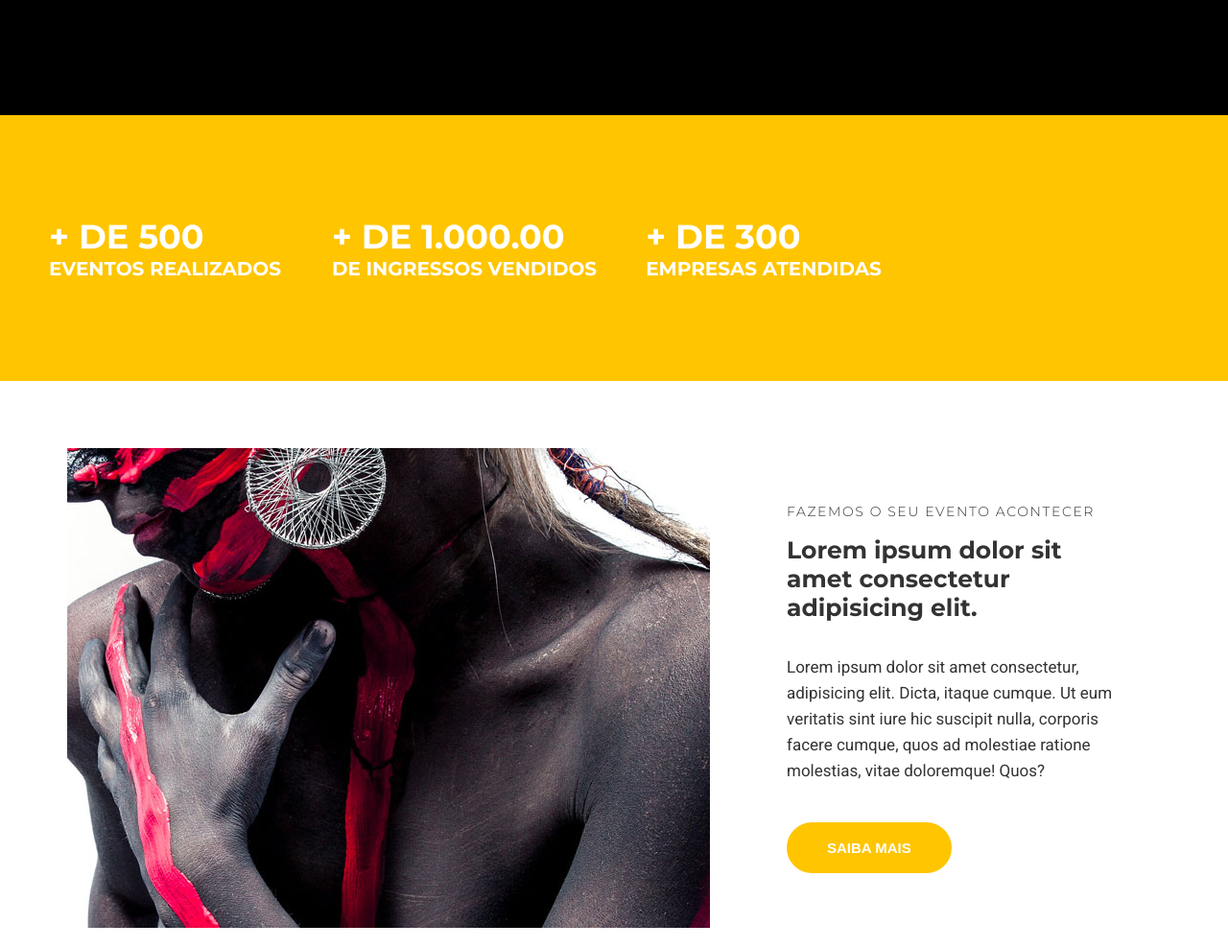
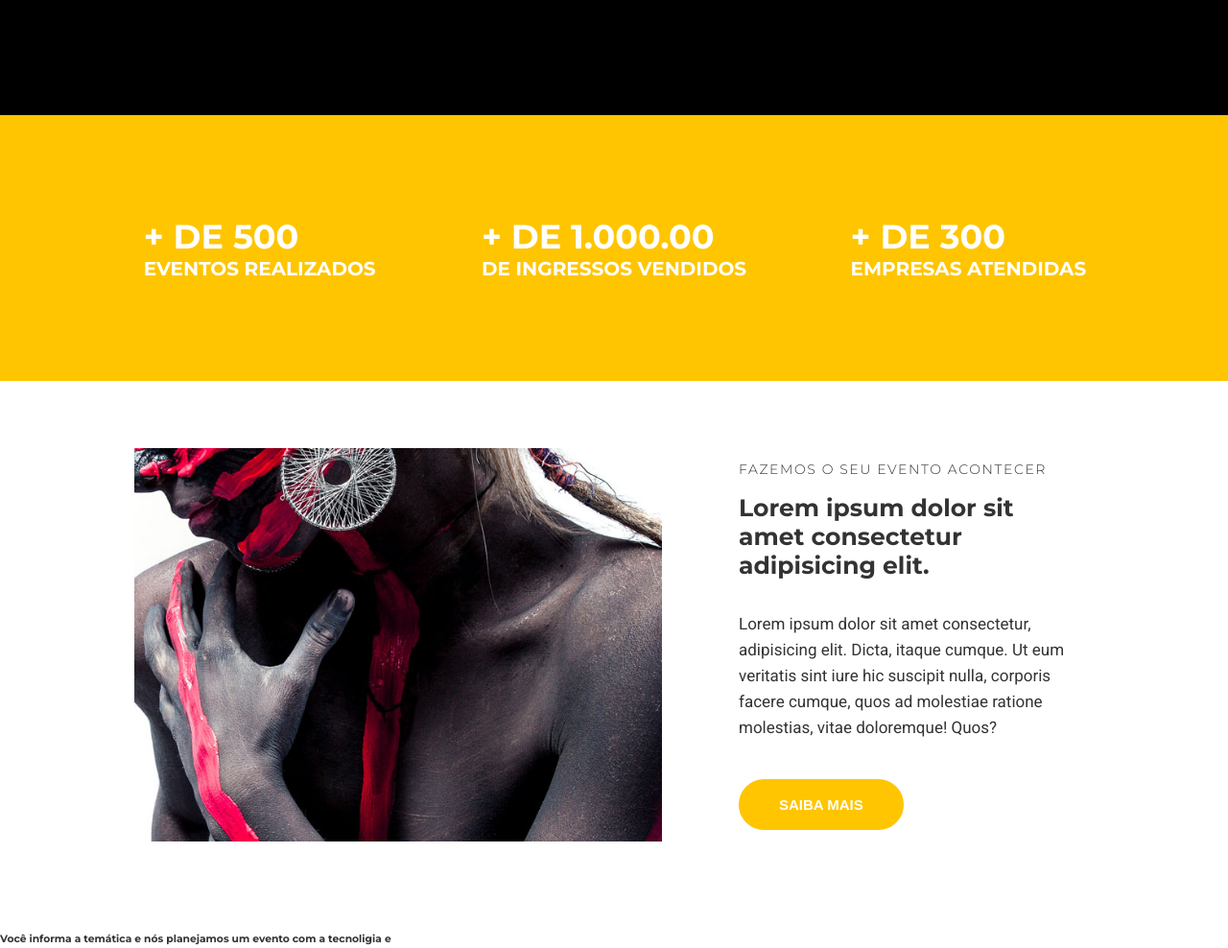
Before and after one commit to diegominelli/studion, a website: page src/index.html in a window 1280 px wide. Shown: the part 680-1668 px from the top of the page at 96% size. Drawn offline with Linux system fonts and the light colour scheme.

Commit message:
Estilizando o container

```diff
--- a/src/index.html
+++ b/src/index.html
@@ -10,6 +10,7 @@
 
 <body>
   <nav class="navbar">
+    <div class="container navbar-container">
       <h1 class="logo-studion">
         Studi<span class="copy-primary">on</span>
         <span class="studion-subtitle">Eventos</span>
@@ -41,6 +42,7 @@
           </a>
         </li>
       </ul>
+    </div>
   </nav>
 
   <header>
@@ -61,7 +63,7 @@
 
   <main>
     <section id="counter">
-      <ul class="counter-container">
+      <ul class=" container counter-container">
         <li>
           <h3>+ de 500
             <small>
@@ -86,7 +88,7 @@
       </ul>
     </section>
 
-    <section class="institutional">
+    <section class="container institutional">
       <img class="institutional-image" src="./images/institutional.jpg" alt="Studion institutional">
       <div class="institutional-copy">
         <h6>Fazemos o seu evento acontecer</h6>
--- a/src/style.css
+++ b/src/style.css
@@ -24,6 +24,11 @@ footer {
   overflow-x: hidden;
 }
 
+.container {
+  max-width: 1140px;
+  margin: 0px auto;
+}
+
 ul {
   display: flex;
   list-style: none;
@@ -33,16 +38,20 @@ ul {
 .navbar {
   position: fixed;
   z-index: 1;
+  top: 0px;
+  left: 0px;
+  width: 100%;
+  background-color: #000;
+  color: #FFF;
+}
+
+.navbar-container {
   display: grid;
   grid-template-columns: 1fr 9fr;
   align-items: center;
-  top: 0px;
-  left: 0px;
   width: 100vw;
   height: 7.75rem;
   padding: 0 1rem;
-  background-color: #000;
-  color: #FFF;
 }
 
 .navbar-links {
@@ -154,7 +163,6 @@ justify-self: end;
   display: grid;
   grid-template-columns: repeat(auto-fill, minmax(300px, 1fr));
   place-items: center;
-  margin: 0px;
   padding: 4.375rem 1rem;
 }
 
@@ -173,6 +181,10 @@ justify-self: end;
   gap: 3.125rem;
   align-items: center;
   padding: 4.375rem;
+}
+
+.institutional-image {
+  max-width: 550px;
 }
 
 .institutional-copy {
```
Lines whose indentation alone changed are shown as unchanged.
